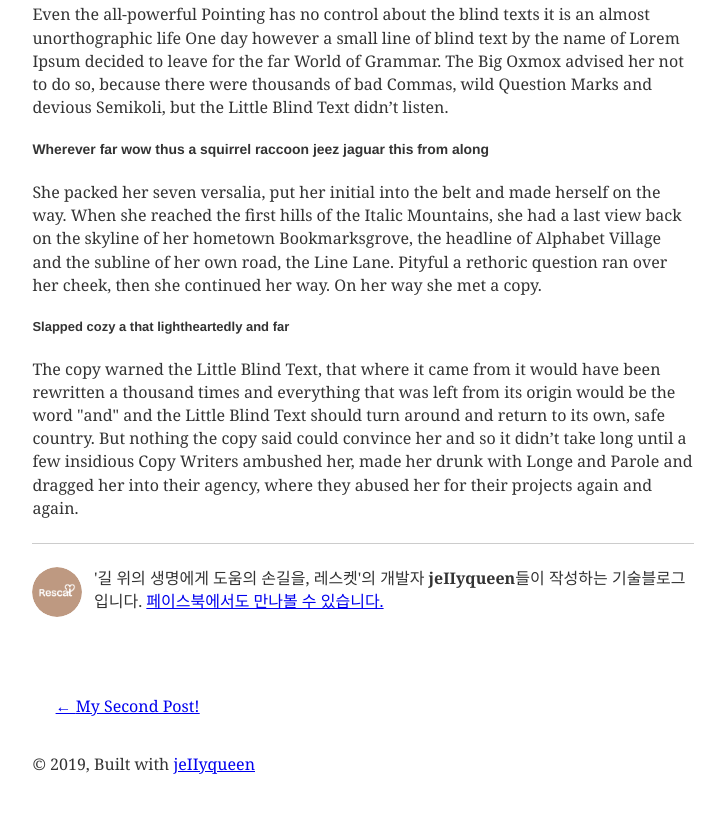
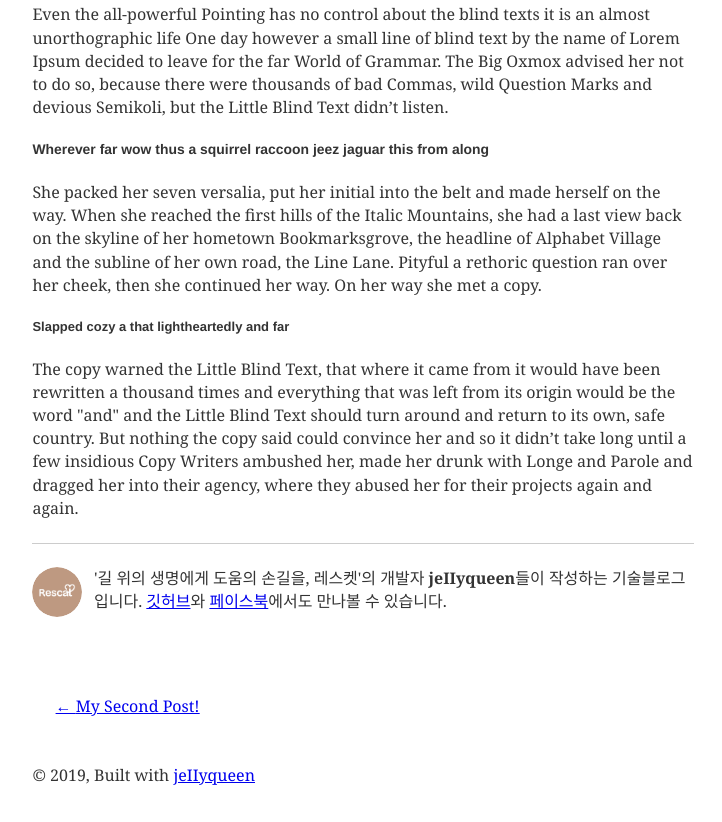
Before and after one commit to jeIIyqueen/jeIIyqueen.github.io, a Gatsby site: page /hi-folks/ in a window 1280 px wide. Shown: the part 1966-2788 px from the top of the page, without its empty margins (277-999 px from the left). Built offline with nearby package versions, Linux system fonts and the light colour scheme; Gatsby itself is replaced by a stand-in of ours; some packages are replaced by stand-ins of ours; what typography-theme-github would draw is missing.

Commit message:
add disqus and favicon

```diff
--- a/gatsby-config.js
+++ b/gatsby-config.js
@@ -63,7 +63,7 @@ module.exports = {
         background_color: `#ffffff`,
         theme_color: `#663399`,
         display: `minimal-ui`,
-        icon: `content/assets/gatsby-icon.png`,
+        icon: `content/assets/rescat-icon.png`,
       },
     },
     `gatsby-plugin-offline`,
--- a/package.json
+++ b/package.json
@@ -8,6 +8,7 @@
     "url": "https://github.com/gatsbyjs/gatsby/issues"
   },
   "dependencies": {
+    "disqus-react": "^1.0.5",
     "gatsby": "^2.1.19",
     "gatsby-image": "^2.0.30",
     "gatsby-plugin-feed": "^2.0.14",
--- a/src/components/bio.js
+++ b/src/components/bio.js
@@ -40,9 +40,13 @@ function Bio() {
             <p>
               '길 위의 생명에게 도움의 손길을, 레스켓'의 개발자 <strong>{author}</strong>들이 작성하는 기술블로그입니다.
               {` `}
+              <a href={`https://github.com/jeIIyqueen`}>
+                깃허브
+              </a>와{` `}
               <a href={`https://facebook.com/${social.facebook}`}>
-                페이스북에서도 만나볼 수 있습니다.
+                페이스북
               </a>
+              에서도 만나볼 수 있습니다.
             </p>
           </div>
         )
--- a/src/components/layout.js
+++ b/src/components/layout.js
@@ -62,7 +62,11 @@ class Layout extends React.Component {
       >
         <header>{header}</header>
         <main>{children}</main>
-        <footer>
+        <footer
+          style={{
+            marginTop: rhythm(1.5),
+          }}
+        >
           © {new Date().getFullYear()}, Built with
           {` `}
           <a href="https://github.com/jeIIyqueen">jeIIyqueen</a>
--- a/src/templates/blog-post.js
+++ b/src/templates/blog-post.js
@@ -5,12 +5,18 @@ import Bio from "../components/bio"
 import Layout from "../components/layout"
 import SEO from "../components/seo"
 import { rhythm, scale } from "../utils/typography"
+import { DiscussionEmbed } from "disqus-react"
 
 class BlogPostTemplate extends React.Component {
   render() {
     const post = this.props.data.markdownRemark
     const siteTitle = this.props.data.site.siteMetadata.title
     const { previous, next } = this.props.pageContext
+    const disqusShortname = "jellyqueen"
+    const disqusConfig = {
+      identifier: post.id,
+      title: post.frontmatter.title,
+    }
 
     return (
       <Layout location={this.props.location} title={siteTitle}>
@@ -61,6 +67,7 @@ class BlogPostTemplate extends React.Component {
             )}
           </li>
         </ul>
+        <DiscussionEmbed shortname={disqusShortname} config={disqusConfig} />
       </Layout>
     )
   }
```
Also changed, not shown: content/assets/rescat-icon.png (added), 1 other file.
